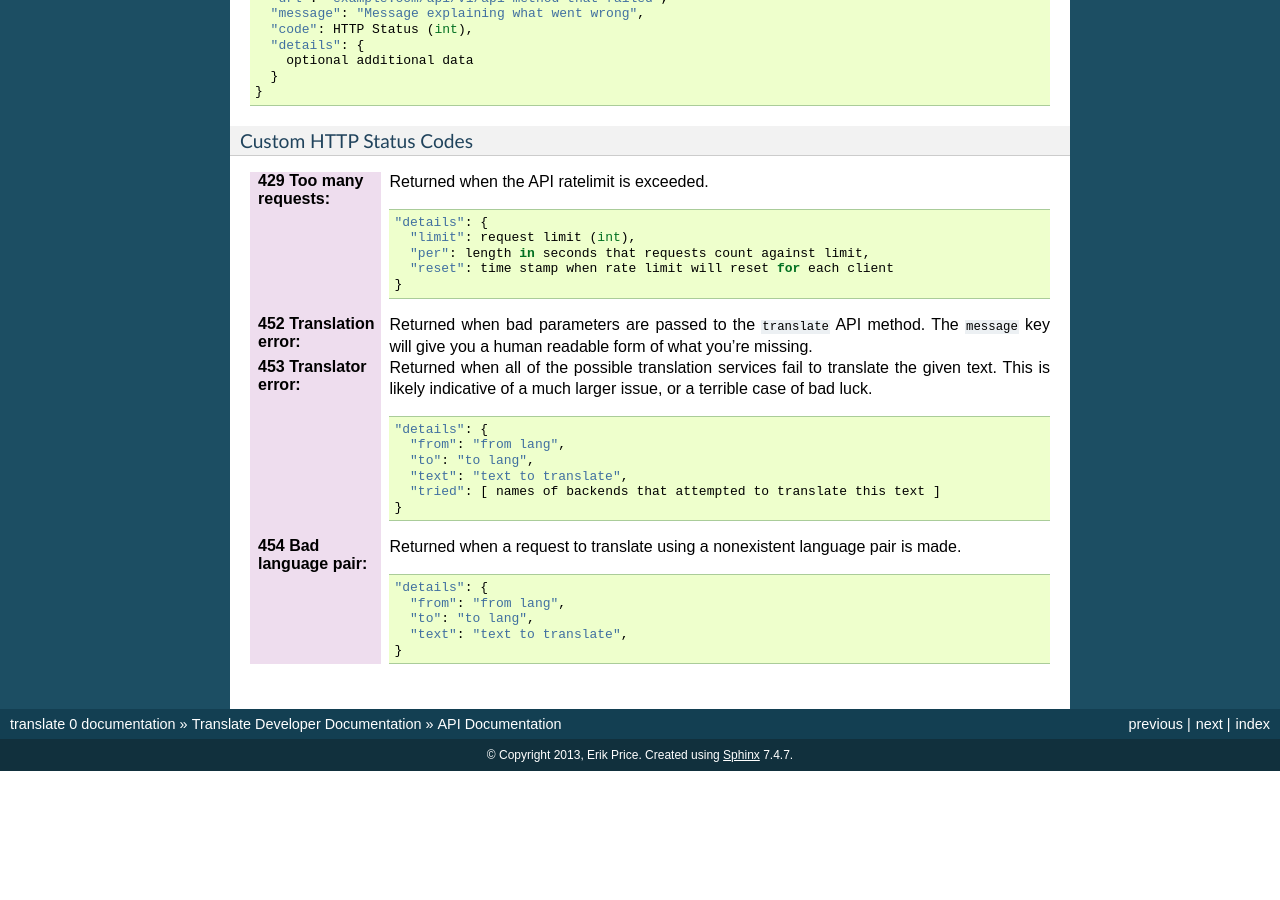
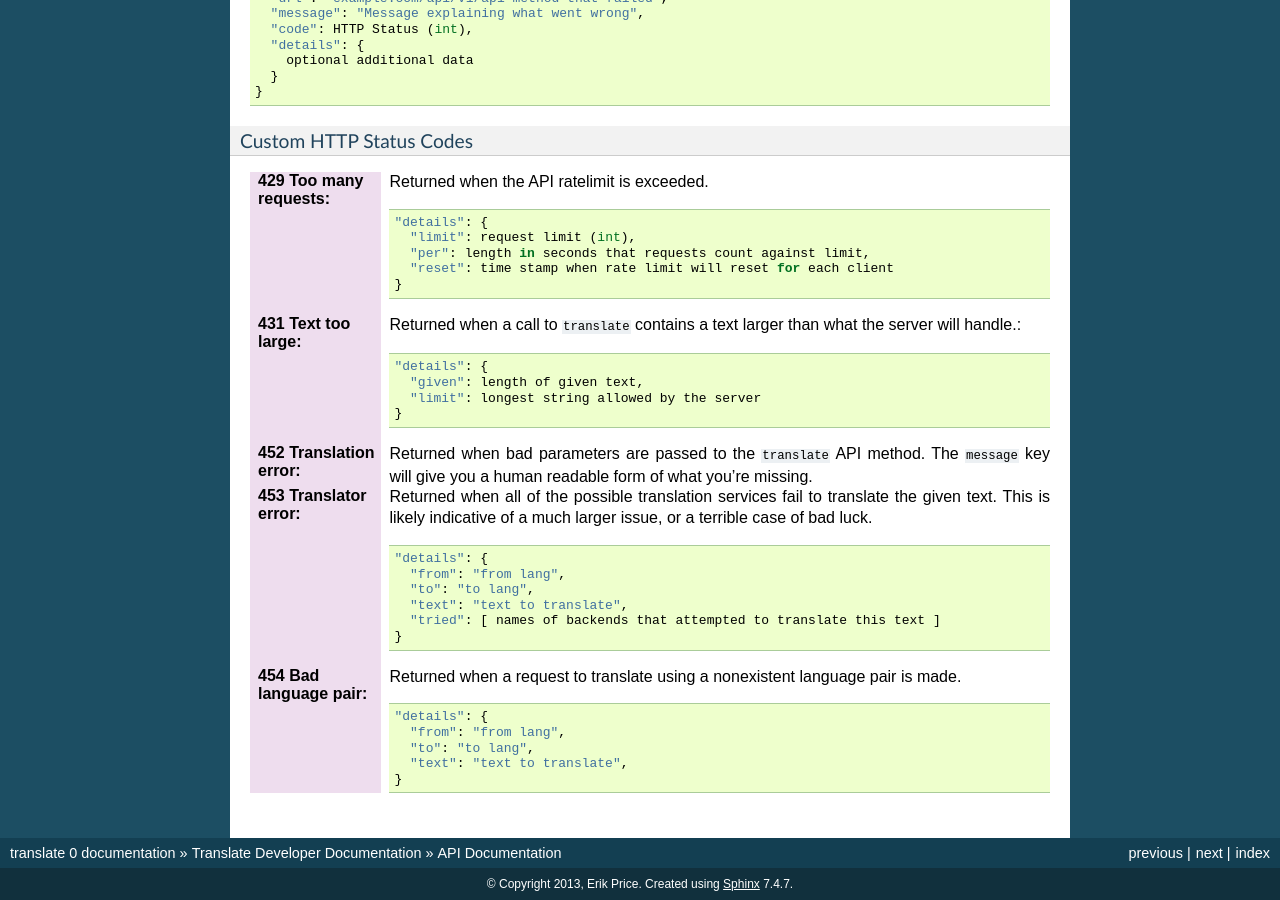
Before and after one commit to erik/translate, a Sphinx documentation site: the page built from docs/source/dev/api.rst, in a window 1280 px wide and 900 px high, scrolled down 2852 px. Built offline with Sphinx 7.4.7, drawn with Linux system fonts in a browser that asks for light colours; before the commit the page ends 3623 px from its top, so only the background shows below that.

Commit message:
Document sizelimit HTTP exception

```diff
--- a/docs/source/dev/api.rst
+++ b/docs/source/dev/api.rst
@@ -203,6 +203,15 @@ Custom HTTP Status Codes
         "reset": time stamp when rate limit will reset for each client
       }
 
+:431 Text too large:
+   Returned when a call to :code:`translate` contains a text larger than what
+   the server will handle.::
+
+     "details": {
+       "given": length of given text,
+       "limit": longest string allowed by the server
+     }
+
 :452 Translation error:
    Returned when bad parameters are passed to the :code:`translate` API
    method. The :code:`message` key will give you a human readable form of what
```
